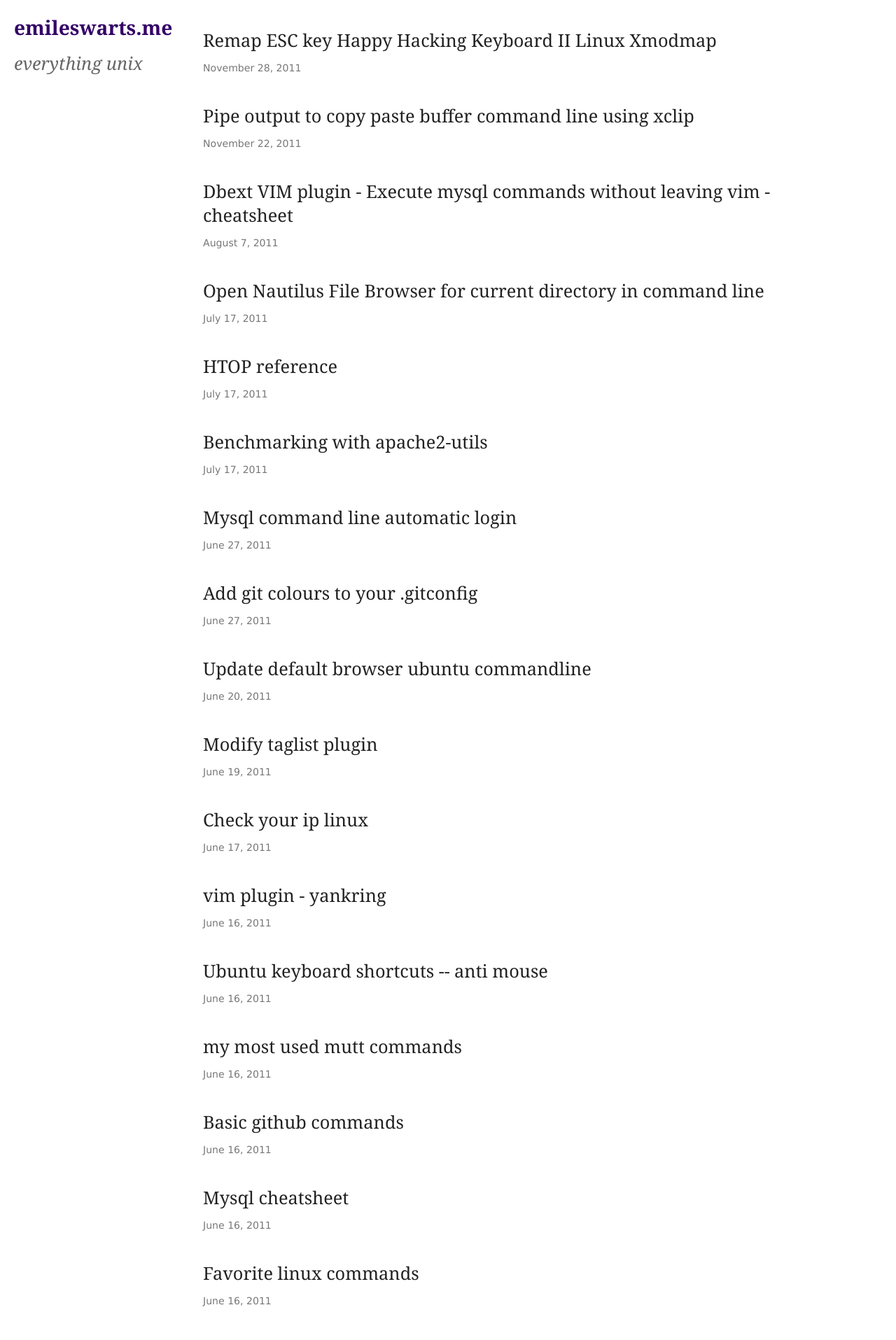
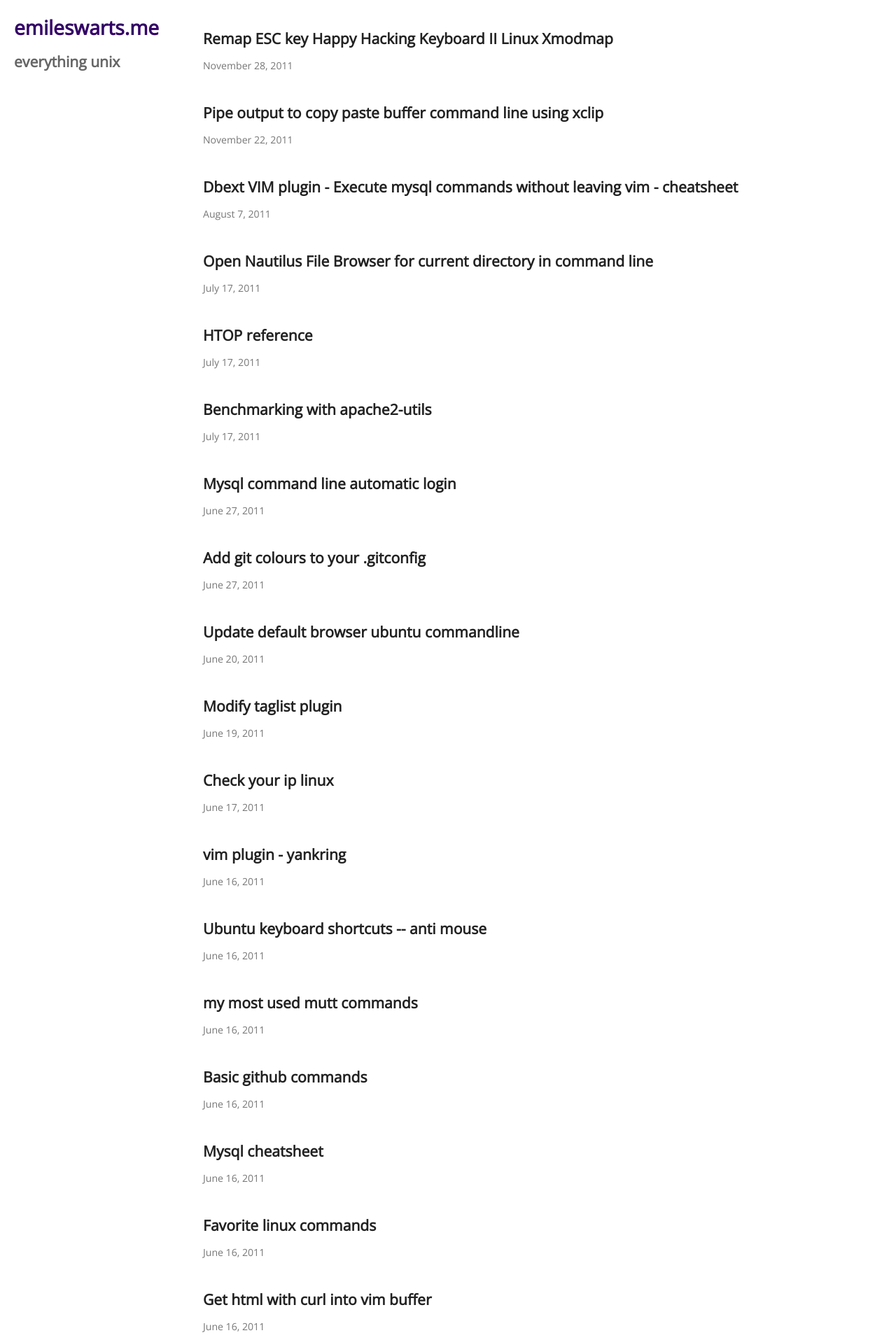
Before and after one commit to emileswarts/emileswarts.github.com, a Jekyll site: the page built from index.html, in a window 1280 px wide. Shown: the top 1915 px of the page at 70% size. Built offline with Jekyll 4.4.1, drawn with Linux system fonts in a browser that asks for light colours.

Commit message:
update fonts

```diff
--- a/_layouts/layout.html
+++ b/_layouts/layout.html
@@ -4,6 +4,7 @@
 		<meta http-equiv="Content-Type" content="text/html; charset=UTF-8" />
 		<title>{{ page.title }}</title>
 		<link href="/css/style.css" rel="stylesheet" type="text/css" />
+		<link href='http://fonts.googleapis.com/css?family=Open+Sans' rel='stylesheet' type='text/css'>
 	</head>
 	<body>
 		<div id="sidenav">
--- a/css/style.css
+++ b/css/style.css
@@ -1,86 +1,292 @@
-* {padding:0; margin:0;}
-html { display:block; height:100%; width:100%;  }
-body {  font-family:Verdana, Geneva, sans-serif; font-size:0.88em;}
-#wrap {  width:960px; margin:auto; min-height:900px; margin-bottom:100px;}
-.clear {clear:both;}
-#content {background:#ffffff;}
-#left {width:650px; float:left; background:#fff;}
-#left .container, #sidebar .container {padding:10px;}
-h1 {display:block; font: bold 2.0em 'American Typewriter', Georgia, sans-serif; color:#666; margin-bottom:15px;}
-h2 {display:block; font: italic 1.8em 'American Typewriter', Georgia, sans-serif; color:#666; margin-bottom:15px;}
-#header ul, #sidebar ul {list-style:none; display:block;}
-#introtext p {font:italic 1.3em Georgia, "Times New Roman", Times, serif; color:#ccc; display:block; padding:10px 15px 0 15px; width:60%; float:left; line-height:1.4em;}
-#introtext h2 {display:block; padding:10px 15px 0 15px; width:60%; float:left; font:italic 1.8em 'American Typewriter', Georgia, sans-serif; color:#fff; text-shadow:#000 1px 1px 1px;}
-#introtext p span {background:#000;}
-#content p {line-height:1.5em; margin-bottom:1.5em;}
-.post {padding-bottom:15px; margin-bottom:15px; }
-.post h2 {display:block; font: 1.8em 'American Typewriter', Georgia, sans-serif; color:#222222; margin-bottom:15px;}
-.postcontent {margin-left:110px;}
-.postheader {width:100px; float:left;}
-.postheader .postinfo {font-size:0.80em!important; width:90px; padding:5px; display:block;}
-.postheader .postinfo span {display:block;}
-a {color:#306; text-decoration:none;}
-a:visited, a:active {color:#306; text-decoration:none;}
-.post a:hover {color:#000; background:#ffc;}
-.date{color:#777}
+* {
+padding:0; margin:0;
+}
+html
+{
+ display:block; height:100%; width:100%;
+}
+body
+{
+  font-family: 'Open Sans', sans-serif; font-size:0.88em;
+}
+#wrap
+{
+  width:960px; margin:auto; min-height:900px; margin-bottom:100px;
+}
+.clear
+{
+clear:both;
+}
+#content
+{
+background:#ffffff;
+}
+#left
+{
+width:650px; float:left; background:#fff;
+}
+#left .container, #sidebar .container
+{
+padding:10px;
+}
+h1
+{
+display:block; font-family: 'Open Sans', sans-serif; color:#666; margin-bottom:15px;
+}
+h2
+{
+display:block; color:#666; margin-bottom:15px;
+}
+#header ul, #sidebar ul
+{
+list-style:none; display:block;
+}
+#introtext p
+{
+color:#ccc; display:block; padding:10px 15px 0 15px; width:60%; float:left; line-height:1.4em;
+}
+#introtext h2
+{
+display:block; padding:10px 15px 0 15px; width:60%; float:left;  color:#fff; text-shadow:#000 1px 1px 1px;
+}
+#introtext p span
+{
+background:#000;
+}
+#content p
+{
+line-height:1.5em; margin-bottom:1.5em;
+}
+.post
+{
+padding-bottom:15px; margin-bottom:15px;
+}
+.post h2
+{
+display:block;  color:#222222; margin-bottom:15px;
+}
+.postcontent
+{
+margin-left:110px;
+}
+.postheader
+{
+width:100px; float:left;
+}
+.postheader .postinfo
+{
+font-size:0.80em!important; width:90px; padding:5px; display:block;
+}
+.postheader .postinfo span
+{
+display:block;
+}
+a
+{
+color:#306; text-decoration:none;
+}
+a:visited, a:active
+{
+color:#306; text-decoration:none;
+}
+.post a:hover
+{
+color:#000; background:#ffc;
+}
+.date
+{
+color:#777
+}
 
-.shadow {
+.shadow
+{
+
 -webkit-box-shadow: 1px 1px 5px rgba(0,0,0,.3);
 -moz-box-shadow: 1px 1px 5px rgba(0,0,0,.3);
 box-shadow: 1px 1px 5px rgba(0,0,0,.3);
+
 }
-.readmore a {display:inline-block; background:#936; color:#fff; font:bold 0.8em "Trebuchet MS", Arial, Helvetica, sans-serif; padding:2px; border:none;}
-.readmore a:visited, .readmore a:active {display:inline-block; background:#936; color:#fff; font:bold 0.8em "Trebuchet MS", Arial, Helvetica, sans-serif; padding:2px; border:none;}
-#sidebar h2 {display:block; font: bold 1.8em 'American Typewriter', Georgia, sans-serif; color:#306; margin-bottom:15px;}
-#sidebar .categories li {display:block; height:29px; border-bottom:solid 1px #ddd;}
-#sidebar .categories li a {display:block; height:22px; padding:6px 10px 0 10px; color:#333;}
-#sidebar .categories li a:visited, #sidebar .categories li a:active {display:block; height:22px; padding:6px 10px 0 10px; color:#333;}
-#sidebar li a:hover {background:#fff; color:#000;}
-#sidebar ul { margin:5px 10px 20px 0; background:#f4f4f4; }
-#sidebar .latestposts li {display:block;border-bottom:solid 1px #ddd;}
-#sidebar .latestposts li a {display:block; padding:6px 10px 6px 10px; color:#333;}
-#sidebar .latestposts li a:visited, #sidebar .categories li a:active {display:block; height:22px; padding:6px 10px 0 10px; color:#333;}
-.pagination {background:#f4f4f4; margin:10px;}
-.pagination span a {display:block; font:bold 1.2em "Trebuchet MS", Arial, Helvetica, sans-serif; color:#000; padding:5px;}
-.leftalign {float:left;}
-.rightalign {float:right;}
-#footer {background:#222; padding:15px; text-align:center; color:#ccc;}
-#footer a {color:#fff; text-decoration:none;}
-#footer a:visited, #footer a:active {color:#fff;}
-#footer a:hover {color:#fff; text-decoration:underline;}
-#credits {font-size:0.82em;}
-#footer p {margin-bottom:10px;}
-.alignleft {float:left;}
-.alignright {float:right;}
+.readmore a
+{
+display:inline-block; background:#936; color:#fff;  padding:2px; border:none;
+}
+.readmore a:visited, .readmore a:active
+{
+display:inline-block; background:#936; color:#fff;  padding:2px; border:none;
+}
+#sidebar h2
+{
+display:block;  color:#306; margin-bottom:15px;
+}
+#sidebar .categories li
+{
+display:block; height:29px; border-bottom:solid 1px #ddd;
+}
+#sidebar .categories li a
+{
+display:block; height:22px; padding:6px 10px 0 10px; color:#333;
+}
+#sidebar .categories li a:visited, #sidebar .categories li a:active
+{
+display:block; height:22px; padding:6px 10px 0 10px; color:#333;
+}
+#sidebar li a:hover
+{
+background:#fff; color:#000;
+}
+#sidebar ul
+{
+ margin:5px 10px 20px 0; background:#f4f4f4;
+}
+#sidebar .latestposts li
+{
+display:block;border-bottom:solid 1px #ddd;
+}
+#sidebar .latestposts li a
+{
+display:block; padding:6px 10px 6px 10px; color:#333;
+}
+#sidebar .latestposts li a:visited, #sidebar .categories li a:active
+{
+display:block; height:22px; padding:6px 10px 0 10px; color:#333;
+}
+.pagination
+{
+background:#f4f4f4; margin:10px;
+}
+.pagination span a
+{
+display:block;  color:#000; padding:5px;
+}
+.leftalign
+{
+float:left;
+}
+.rightalign
+{
+float:right;
+}
+#footer
+{
+background:#222; padding:15px; text-align:center; color:#ccc;
+}
+#footer a
+{
+color:#fff; text-decoration:none;
+}
+#footer a:visited, #footer a:active
+{
+color:#fff;
+}
+#footer a:hover
+{
+color:#fff; text-decoration:underline;
+}
+#credits
+{
+font-size:0.82em;
+}
+#footer p
+{
+margin-bottom:10px;
+}
+.alignleft
+{
+float:left;
+}
+.alignright
+{
+float:right;
+}
 
-.formcontainer {padding:20px 20px 10px 0;}
-.formcontainer form {padding:0 15px 0 35px;}
-.formcontainer .field {padding:5px;}
-.formcontainer label {display:block;}
-.formcontainer input {display:block;}
-.formcontainer textarea {display:block;}
-input.txt {border: solid 1px #ccc; width:230px; padding:2px;}
-textarea.txt {border: solid 1px #ccc; width:230px; padding:2px;}
-#pagebottom {font:11px "Trebuchet MS", Arial, Helvetica, sans-serif;}
-.alignleft {float:left;}
-.alignright {float:right;}
-img.alignleft {margin-right:10px;}
-img.alignright {margin-left:10px;}
-.post ul {list-style:none; margin-bottom:18px;}
+.formcontainer
+{
+padding:20px 20px 10px 0;
+}
+.formcontainer form
+{
+padding:0 15px 0 35px;
+}
+.formcontainer .field
+{
+padding:5px;
+}
+.formcontainer label
+{
+display:block;
+}
+.formcontainer input
+{
+display:block;
+}
+.formcontainer textarea
+{
+display:block;
+}
+input.txt
+{
+border: solid 1px #ccc; width:230px; padding:2px;
+}
+textarea.txt
+{
+border: solid 1px #ccc; width:230px; padding:2px;
+}
+#pagebottom
+{
+font:11px "Trebuchet MS", Arial, Helvetica, sans-serif;
+}
+.alignleft
+{
+float:left;
+}
+.alignright
+{
+float:right;
+}
+img.alignleft
+{
+margin-right:10px;
+}
+img.alignright
+{
+margin-left:10px;
+}
+.post ul
+{
+list-style:none; margin-bottom:18px;
+}
 
-.post ul li { display:block; padding:40px 10px 3px 20px; }
-.post ol {
+.post ul li
+{
+ display:block; padding:40px 10px 3px 20px;
+}
+.post ol
+{
+
 	padding-left:30px;
 
+
 }
-.post ol li { padding:3px 10px 3px 0; }
-blockquote {display:block; width:230px; float:right; font:18px "Trebuchet MS", Arial, Helvetica, sans-serif; margin-left:15px; border-bottom: solid 1px #ccc; border-top: solid 1px #ccc; padding:10px;}
-blockquote p {margin-bottom:10px!important; color:#000!important;}
+.post ol li
+{
+ padding:3px 10px 3px 0;
+}
+blockquote
+{
+display:block; width:230px; float:right; font:18px "Trebuchet MS", Arial, Helvetica, sans-serif; margin-left:15px; border-bottom: solid 1px #ccc; border-top: solid 1px #ccc; padding:10px;
+}
+blockquote p
+{
+margin-bottom:10px!important; color:#000!important;
+}
 
-#sidenav {
+#sidenav
+{
+
 	padding-top:20px;
 	padding-left:20px;
     width: 270px;
     position: fixed; /*--Fix the sidenav to stay in one spot--*/
     float: left; /*--Keeps sidenav into place when Fixed positioning fails--*/
+
 }
```
Lines whose indentation alone changed are shown as unchanged.
